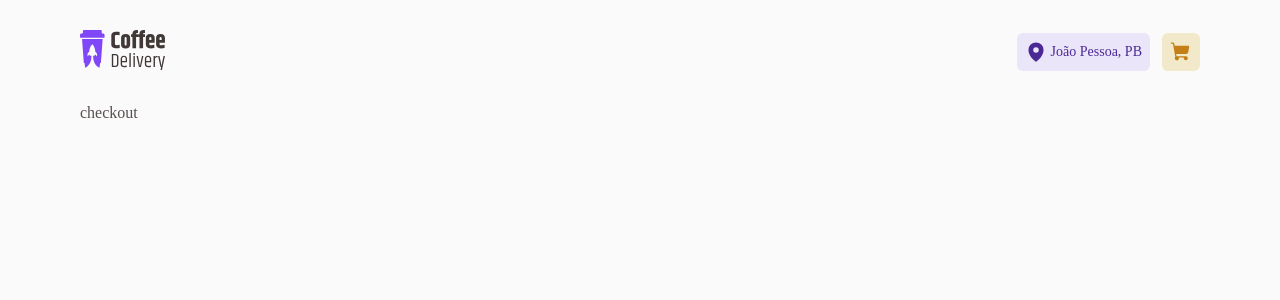
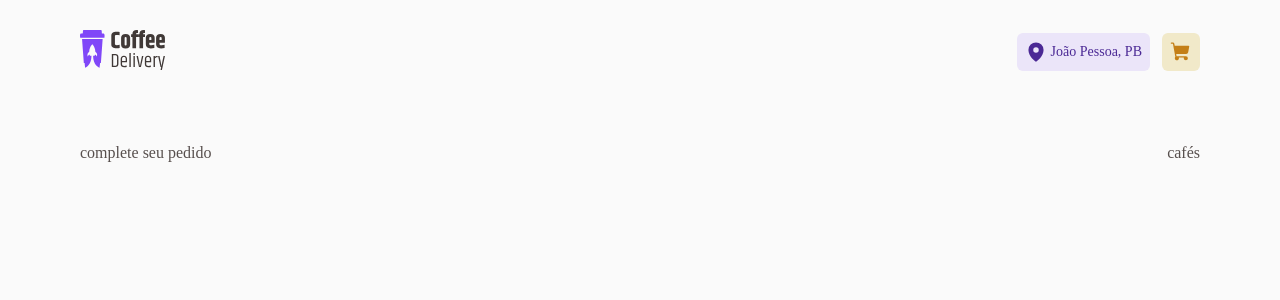
Before and after one commit to VictorBarretoLF/ignite-react-desafios, a React (Vite) app in the folder coffee-delivery/: page /checkout in a window 1280 px wide. Shown: the top 300 px of the page. Built offline with nearby package versions, Linux system fonts and the light colour scheme; no server answers.

Commit message:
chore: created components for the checkout form

```diff
--- a/coffee-delivery/src/pages/Checkout/index.tsx
+++ b/coffee-delivery/src/pages/Checkout/index.tsx
@@ -1,5 +1,10 @@
-import React from "react";
+import { CheckoutContainer } from "./styles";
 
 export default function Checkout() {
-    return <div>checkout</div>;
+    return (
+        <CheckoutContainer>
+            <div>complete seu pedido</div>
+            <div>cafés</div>
+        </CheckoutContainer>
+    );
 }
--- a/coffee-delivery/src/pages/Checkout/styles.ts
+++ b/coffee-delivery/src/pages/Checkout/styles.ts
@@ -0,0 +1,9 @@
+import { styled } from "styled-components";
+
+export const CheckoutContainer = styled.form`
+    width: 100%;
+    margin-top: 2.5rem;
+    display: flex;
+    justify-content: space-between;
+    gap: 2rem;
+`;
```
Also changed, not shown: coffee-delivery/src/pages/Checkout/components/CheckoutForm/index.tsx (added), coffee-delivery/src/pages/Checkout/components/CheckoutForm/styles.ts (added), coffee-delivery/src/pages/Checkout/components/SelectedCoffees/index.tsx (added), coffee-delivery/src/pages/Checkout/components/SelectedCoffees/styles.ts (added).
